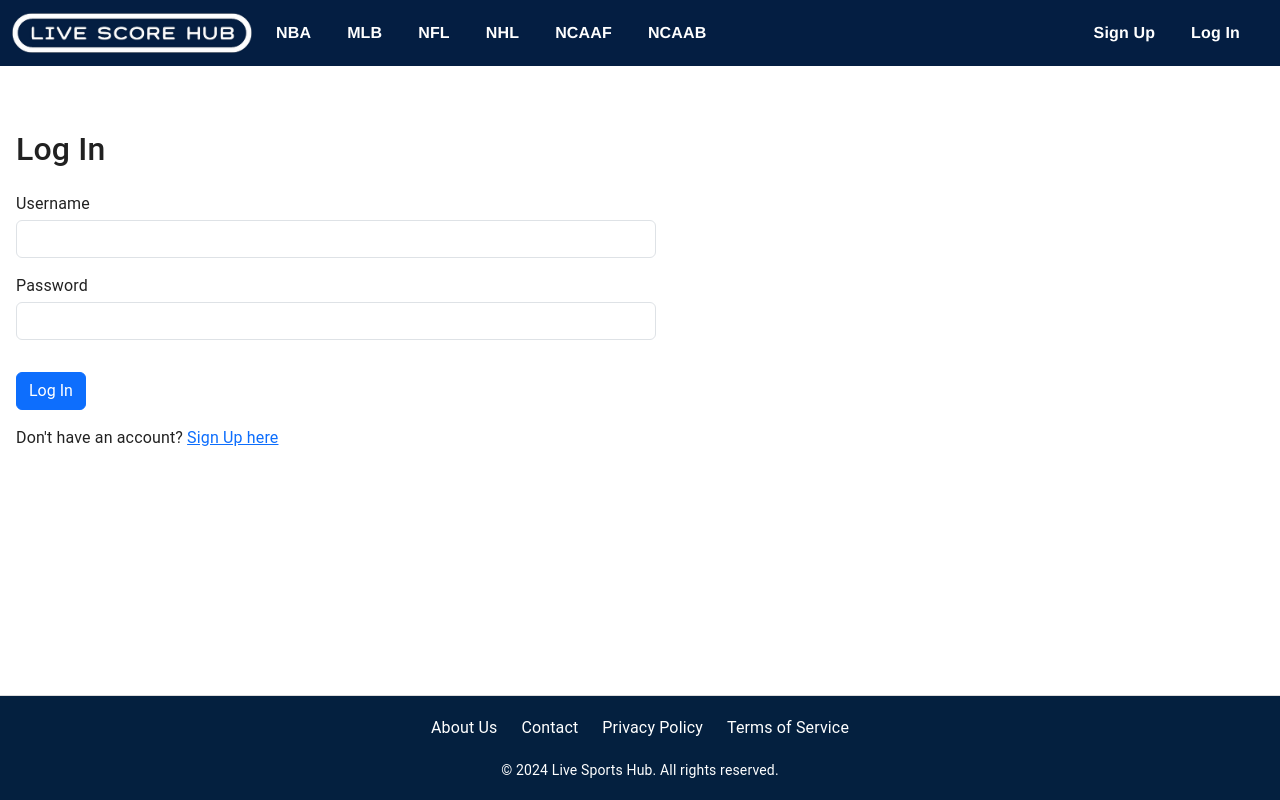
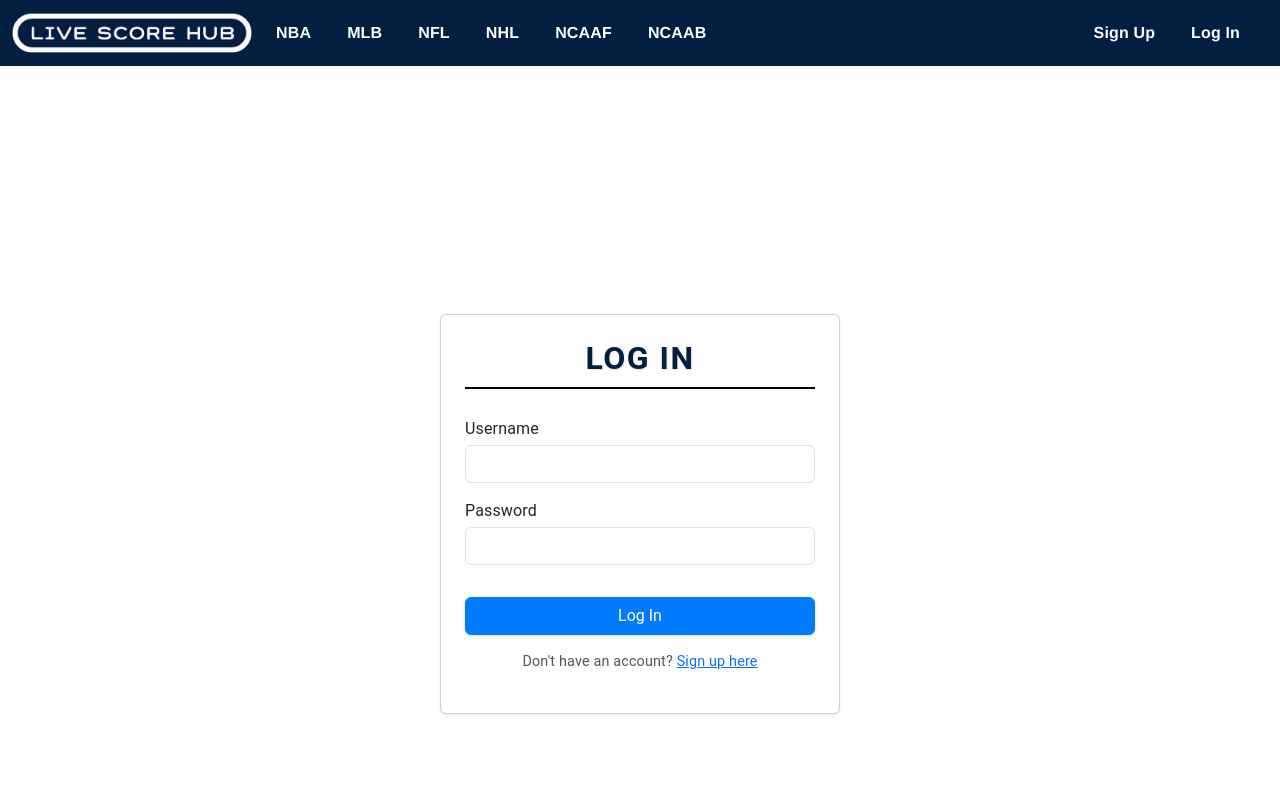
Before and after one commit to BHL1994/Live-Score-Hub, a React (Vite) app in the folder live-score-hub-client/: page /login in a window 1280 px wide. Shown: the top 800 px of the page. Built offline with nearby package versions, Linux system fonts and the light colour scheme.

Commit message:
added styling to log in and sign up pages.

```diff
--- a/live-score-hub-client/src/Components/Error.jsx
+++ b/live-score-hub-client/src/Components/Error.jsx
@@ -6,7 +6,7 @@ function Error({ msg }) {
   return (
     <p>
         Error{" "}
-      {location.state ? ` - ${location.state.msg}` : ""}
+      {location.state ? ` - ${location.state.msg }` : " "}
       {msg}
     </p>
   );
--- a/live-score-hub-client/src/Components/Home.jsx
+++ b/live-score-hub-client/src/Components/Home.jsx
@@ -28,7 +28,7 @@ export default function Home() {
                                 backgroundColor: 'rgba(0, 0, 0, 0.5)',
                                 borderRadius: '8px'
                             }}>
-                                <Typography variant="h3" gutterBottom>Welcome to Live Sports Hub</Typography>
+                                <Typography variant="h3" gutterBottom>Welcome to Live Score Hub</Typography>
                                 <Typography variant="h5" paragraph>
                                     Your one-stop site for keeping up with the scores of your favorite sports. Stay updated with live results, upcoming games, and much more, all in one place.
                                 </Typography>
@@ -121,7 +121,7 @@ export default function Home() {
                         <Paper elevation={0} style={{ padding: '20px' }}>
                             <Typography variant="h6" gutterBottom>About</Typography>
                             <Typography variant="body1">
-                                Live Sports Hub is your go-to platform for staying up-to-date with live sports scores, results, and schedules across major leagues. Whether you’re a fan of the MLB, NFL, NBA, or any other major sport, our mission is to provide you with real-time updates and comprehensive coverage, all in one place. We aim to bring sports enthusiasts closer to the action, ensuring you never miss a moment of the games that matter to you.
+                                Live Score Hub is your go-to platform for staying up-to-date with live sports scores, results, and schedules across major leagues. Whether you’re a fan of the MLB, NFL, NBA, or any other major sport, our mission is to provide you with real-time updates and comprehensive coverage, all in one place. We aim to bring sports enthusiasts closer to the action, ensuring you never miss a moment of the games that matter to you.
                             </Typography>
                         </Paper>
                     </Grid>
--- a/live-score-hub-client/src/Components/LogIn.jsx
+++ b/live-score-hub-client/src/Components/LogIn.jsx
@@ -2,6 +2,7 @@ import { useContext, useState } from 'react';
 import { useNavigate } from 'react-router-dom';
 import AuthContext from '../Context/AuthContext';
 import Error from './Error';
+import '../Games.css';
 
 export default function LogIn() {
   const [username, setUsername] = useState("");
@@ -9,9 +10,7 @@ export default function LogIn() {
   const [errors, setErrors] = useState([]);
 
   const auth = useContext(AuthContext);
-
   const navigate = useNavigate();
-
 
   const handleSubmit = async (event) => {
     event.preventDefault();
@@ -26,7 +25,7 @@ export default function LogIn() {
       }),
     });
 
-    if (response.status == 200) {
+    if (response.status === 200) {
       const { jwt_token } = await response.json();
       console.log(jwt_token);
       auth.login(jwt_token);
@@ -39,10 +38,11 @@ export default function LogIn() {
   };
 
   return (
-    <div className="m-3 flex w-50">
-      <h2>Log In</h2>
+    <div className="d-flex justify-content-center align-items-center min-vh-100">
+      <div className="card p-4 shadow-sm" style={{ maxWidth: '400px', width: '100%' }}>
+        <h2 className="login-title text-center mb-1">Log In</h2>
         {errors.map((error, i) => (
-        <Error key={i} msg={error}/>
+          <div key={i} className="alert alert-danger">{error}</div>
         ))}
         <form onSubmit={handleSubmit}>
           <div className="form-group mt-4">
@@ -67,11 +67,12 @@ export default function LogIn() {
               required
             />
           </div>
-        <button className="btn btn-primary mt-3 mb-3" type="submit">Log In</button>
-        <p>
-            Don't have an account? <a href="/signup">Sign Up here</a>
+          <button className="btn btn-primary w-100 mt-3 mb-3" type="submit">Log In</button>
+          <p className="text-center">
+            Don't have an account? <a href="/signup">Sign up here</a>
           </p>
         </form>
       </div>
+    </div>
   );
 }
--- a/live-score-hub-client/src/Components/SignUp.jsx
+++ b/live-score-hub-client/src/Components/SignUp.jsx
@@ -67,9 +67,9 @@ export default function SignUp() {
   };
 
   return (
-    <div className="m-3 d-flex">
-      <div className="w-50">
-        <h2>Sign Up</h2>
+    <div className="d-flex justify-content-center align-items-center min-vh-100">
+      <div className="card p-4 shadow-sm" style={{ maxWidth: '400px', width: '100%' }}>
+        <h2 className="signup-title text-center mb-4">Sign Up</h2>
         {errors.map((error, i) => (
           <div key={i} className="alert alert-danger">{error}</div>
         ))}
@@ -118,9 +118,9 @@ export default function SignUp() {
               required
             />
           </div>
-          <button className="btn btn-primary mt-3 mb-3" type="submit">Sign Up</button>
+          <button className="btn btn-primary w-100 mt-3 mb-3" type="submit">Sign Up</button>
         </form>
-        <p>
+        <p className="text-center">
           Already have an account? <a href="/login">Log in here</a>
         </p>
       </div>
--- a/live-score-hub-client/src/Games.css
+++ b/live-score-hub-client/src/Games.css
@@ -57,3 +57,71 @@
     text-shadow: 1px 1px 2px rgba(0, 0, 0, 0.1);
     letter-spacing: 1px;
 }
+
+.login-title {
+    font-size: 2rem;
+    font-weight: bold;
+    color: rgb(4, 30, 66);
+    text-transform: uppercase;
+    letter-spacing: 1.5px;
+    text-shadow: 1px 1px 2px rgba(0, 0, 0, 0.1);
+    border-bottom: 2px solid black;
+    display: inline-block;
+    padding-bottom: 10px;
+}
+
+.card {
+    border-radius: 10px;
+    border: none;
+    box-shadow: 0 4px 8px rgba(0, 0, 0, 0.1);
+}
+
+.card .btn-primary {
+    background-color: #007bff;
+    border-color: #007bff;
+    box-shadow: 0 2px 4px rgba(0, 0, 0, 0.1);
+}
+
+.card .btn-primary:hover {
+    background-color: #0056b3;
+    border-color: #0056b3;
+}
+
+.card p {
+    font-size: 0.9rem;
+    color: #555;
+}
+
+.signup-title, .login-title {
+    font-size: 2rem;
+    font-weight: bold;
+    color: rgb(4, 30, 66);
+    text-transform: uppercase;
+    letter-spacing: 1.5px;
+    text-shadow: 1px 1px 2px rgba(0, 0, 0, 0.1);
+    border-bottom: 2px solid black;
+    display: inline-block;
+    padding-bottom: 10px;
+}
+
+.card {
+    border-radius: 10px;
+    border: none;
+    box-shadow: 0 4px 8px rgba(0, 0, 0, 0.1);
+}
+
+.card .btn-primary {
+    background-color: #007bff;
+    border-color: #007bff;
+    box-shadow: 0 2px 4px rgba(0, 0, 0, 0.1);
+}
+
+.card .btn-primary:hover {
+    background-color: #0056b3;
+    border-color: #0056b3;
+}
+
+.card p {
+    font-size: 0.9rem;
+    color: #555;
+}
```
Also changed, not shown: 1 other file (tests, documents, lock files or other folders). Lines whose indentation alone changed are shown as unchanged.
